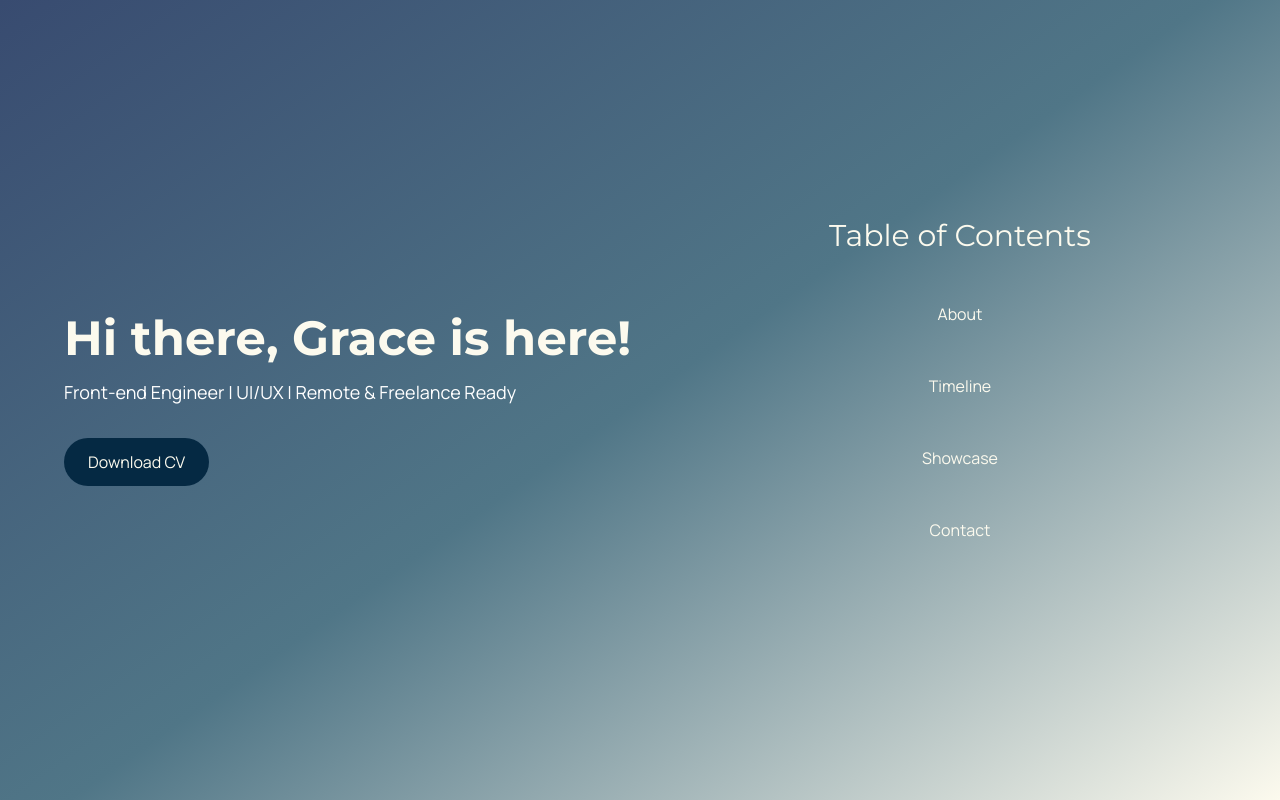
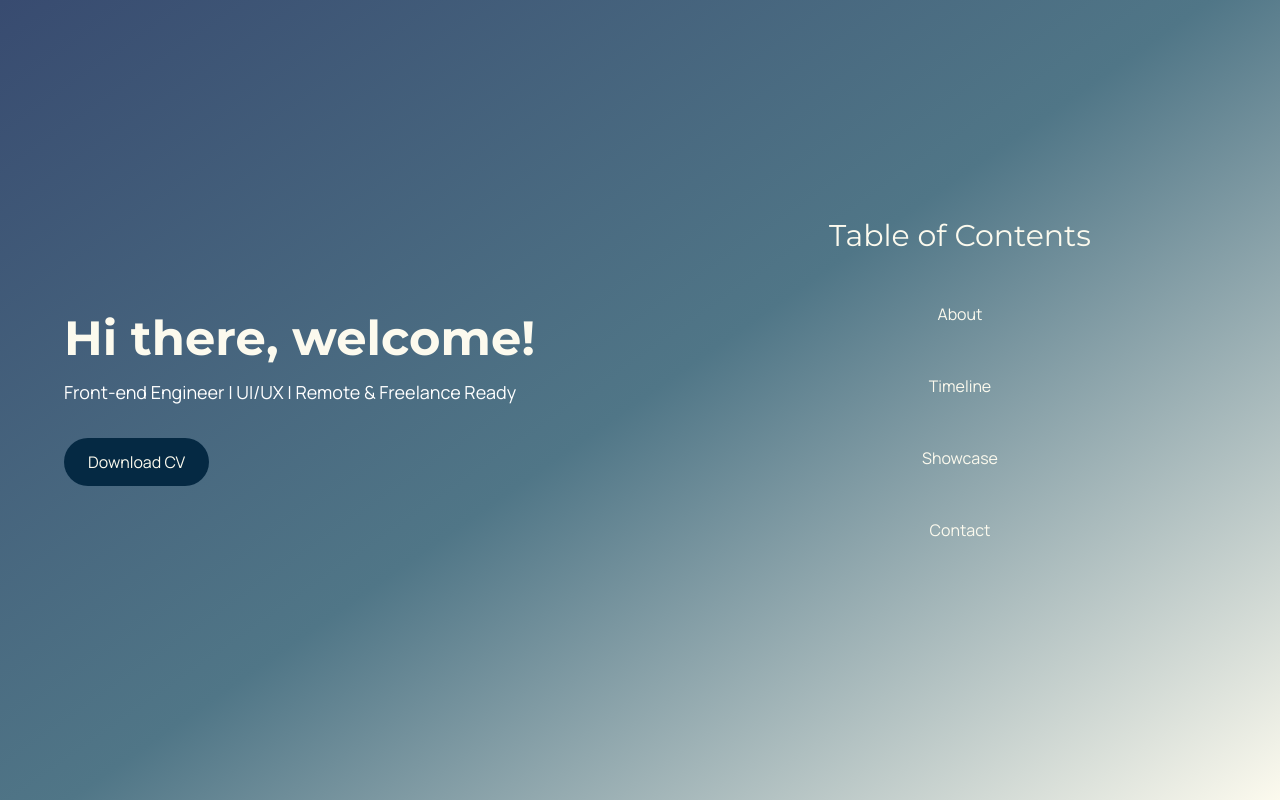
Before and after one commit to gracenad/graceincode, a plain HTML site: page index.html in a window 1280 px wide. Shown: the top 800 px of the page. Drawn offline with nearby package versions, Linux system fonts and the light colour scheme.

Commit message:
change text

```diff
--- a/index.html
+++ b/index.html
@@ -110,7 +110,7 @@
   <section class="h-screen flex items-center justify-center bg-gradient-to-r" style="background: linear-gradient(145deg, #384B70 0%, #507687 50%, #FCFAEE 100%);">
     <div class="w-full flex items-center">
       <div data-aos="fade-right" data-aos-duration="1000" data-aos-easing="ease-in-sine" class="w-1/2 pl-16">
-        <h1 class="text-5xl font-semibold mb-4 text-[#FCFAEE]">Hi there, Grace is here!</h1>
+        <h1 class="text-5xl font-semibold mb-4 text-[#FCFAEE]">Hi there, welcome!</h1>
         <p class="text-lg text-white mb-8">Front-end Engineer | UI/UX | Remote & Freelance Ready</p>
         <!-- <div class="flex items-center rounded-sm text-black py-2 rounded-sm w-full mt-4"> -->
           <button class="bg-[#052943] text-[#FCFAEE] rounded-full whitespace-nowrap py-3 px-6 mr-2">Download CV</button>
```
